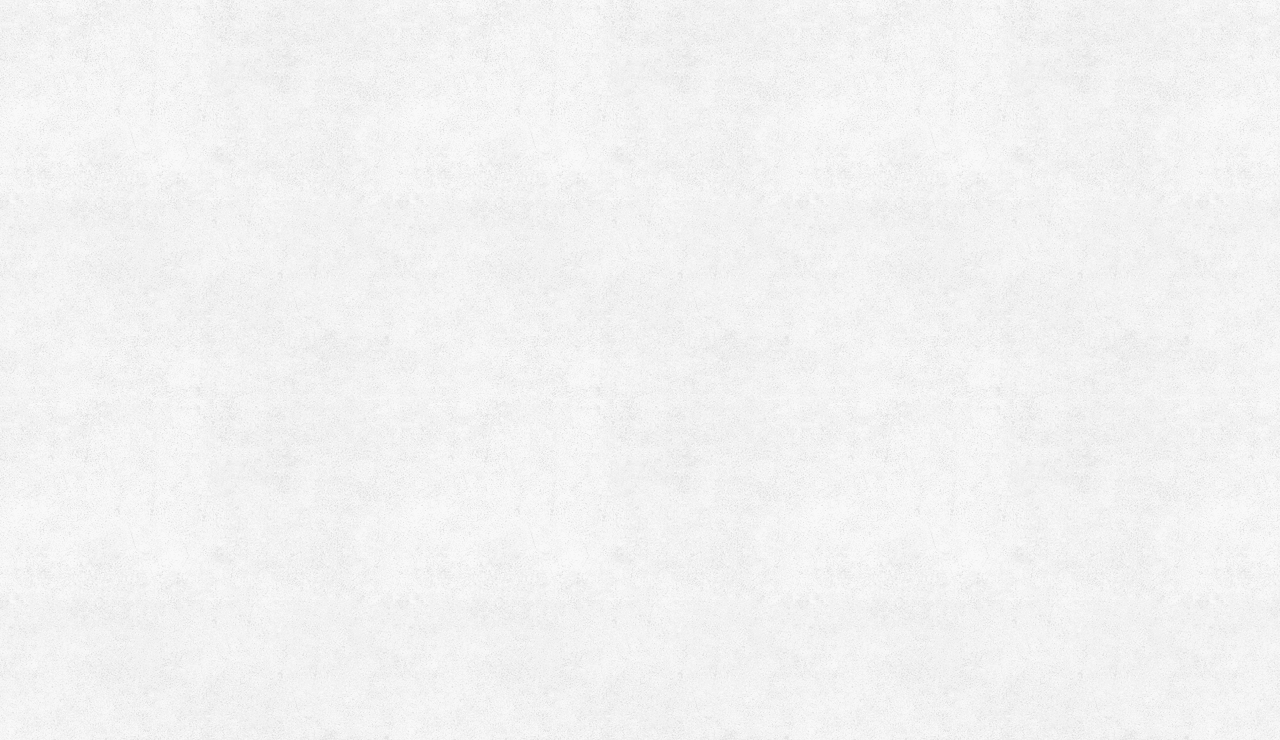
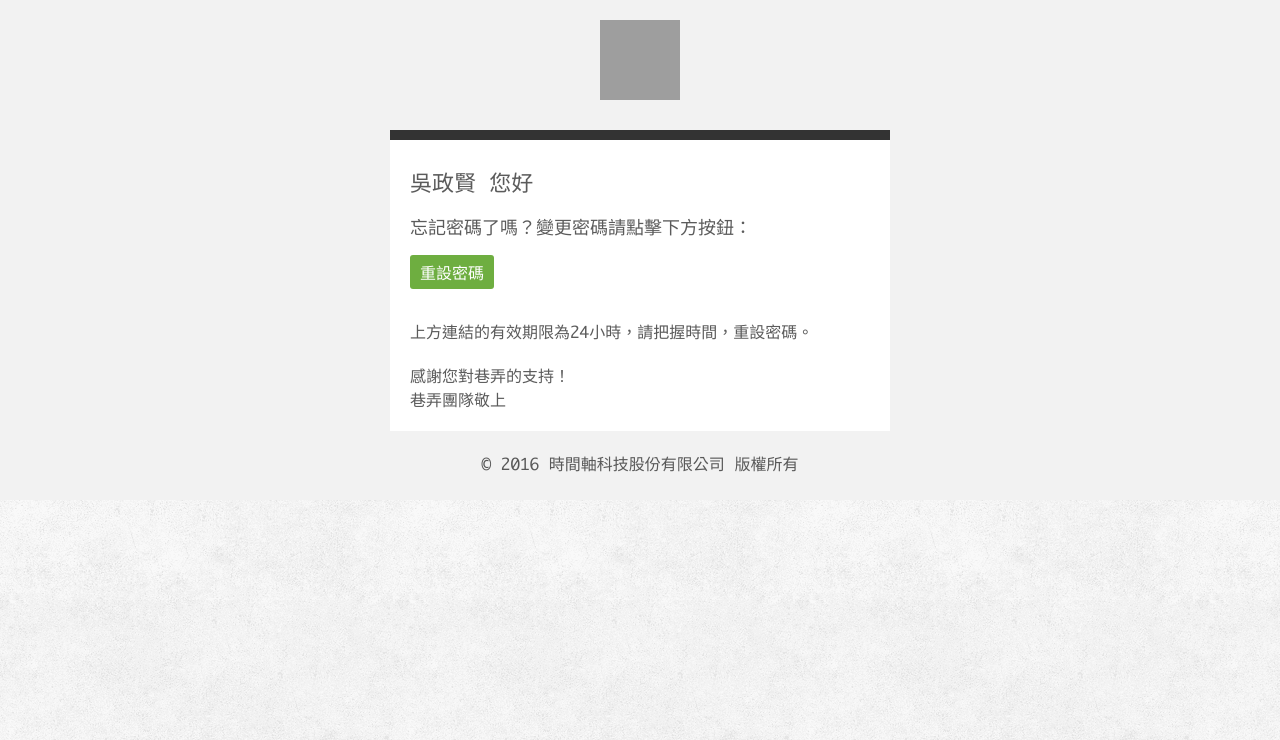
Before and after one commit to oawu/oaf2e, a PHP site: page / in a window 1280 px wide. Shown: the top 740 px of the page. Run offline with PHP 8.4, Linux system fonts and the light colour scheme; grey boxes are pictures that could not be loaded.

Commit message:
no message

```diff
--- a/css/public.css
+++ b/css/public.css
@@ -1 +1 @@
-@font-face{font-family:"Monaco";src:url('/oaf2e/font/monaco/monaco.ttf?1439651096') format('truetype'),url('/oaf2e/font/monaco/monaco.otf?1439651096') format('opentype')}*,*:after,*:before{vertical-align:top;-moz-box-sizing:border-box;-webkit-box-sizing:border-box;box-sizing:border-box;-moz-osx-font-smoothing:antialiased;-webkit-font-smoothing:antialiased;-moz-font-smoothing:antialiased;-ms-font-smoothing:antialiased;-o-font-smoothing:antialiased}*::-moz-selection,*:after::-moz-selection,*:before::-moz-selection{color:#fff;background-color:#96c8ff}*::selection,*:after::selection,*:before::selection{color:#fff;background-color:#96c8ff}html{height:100%}html body{position:relative;display:inline-block;text-align:center;margin:0;width:100%;height:100%;font-size:medium;font-family:Monaco, "微軟正黑體", "Microsoft JhengHei";background:#fff url('/oaf2e/img/bg/grunge.png');color:rgba(50,50,50,0.8);-moz-osx-font-smoothing:antialiased;-webkit-font-smoothing:antialiased;-moz-font-smoothing:antialiased;-ms-font-smoothing:antialiased;-o-font-smoothing:antialiased}html body #container{position:relative;display:block;margin:0 auto;max-width:1200px;padding:0 10px}@media screen and (min-width: 1200px){html body #container{padding:0}}
+@font-face{font-family:"Monaco";src:url('/oaf2e/font/monaco/monaco.ttf?1439651096') format('truetype'),url('/oaf2e/font/monaco/monaco.otf?1439651096') format('opentype')}*,*:after,*:before{vertical-align:top;-moz-box-sizing:border-box;-webkit-box-sizing:border-box;box-sizing:border-box;-moz-osx-font-smoothing:antialiased;-webkit-font-smoothing:antialiased;-moz-font-smoothing:antialiased;-ms-font-smoothing:antialiased;-o-font-smoothing:antialiased}*::-moz-selection,*:after::-moz-selection,*:before::-moz-selection{color:#fff;background-color:#96c8ff}*::selection,*:after::selection,*:before::selection{color:#fff;background-color:#96c8ff}html{height:100%}html body{position:relative;display:inline-block;text-align:center;margin:0;width:100%;height:100%;font-size:medium;font-family:Monaco, "微軟正黑體", "Microsoft JhengHei";background:#fff url('/oaf2e/img/bg/grunge.png');color:rgba(50,50,50,0.8);-moz-osx-font-smoothing:antialiased;-webkit-font-smoothing:antialiased;-moz-font-smoothing:antialiased;-ms-font-smoothing:antialiased;-o-font-smoothing:antialiased}html body #container{position:relative;display:block;margin:0 auto;max-width:1200px;padding:0 10px}@media screen and (min-width: 1200px){html body #container{padding:0}}.ssa{-moz-border-radius:3px;-webkit-border-radius:3px;border-radius:3px}
--- a/index.html
+++ b/index.html
@@ -37,6 +37,45 @@
 
   </head>
   <body lang="zh-tw">
+    <style type="text/css">
+        div.i {
+/*background-color: rgba(242, 242, 242, 1); display: inline-block; width: 100%; height: 500px; text-align: center; padding-top: 20px;*/
+        }
+        img {
+/*display: inline-block; width: 80px; height: 80px; margin: 0 auto;*/
+        }
+        .c {
+/*background-color: rgba(255, 255, 255, 1); margin: 0 auto; width: 500px; margin-top: 30px; border-top: 10px solid rgba(51, 51, 51, 1); text-align: left; padding: 10px 20px; position: relative; padding-bottom: 50px;*/
+        }
+        h1 {
+/*font-size: 22px; font-weight: normal;*/
+        }
+        h2 {
+/*font-size: 18px; font-weight: normal;*/
+        }
+        a {
+/*display: inline-block; background-color: rgba(110, 174, 64, 1); color: rgba(255, 255, 255, 1); text-decoration: none; padding: 5px 10px; -moz-border-radius:3px; -webkit-border-radius:3px; border-radius:3px*/
+        }
 
+        p + p {
+/*margin-top: 0; margin-bottom: 0;*/
+        }
+        span {
+/*position: absolute; bottom: 0; left: 0; display: inline-block; background-color: rgba(242, 242, 242, 1); width: 100%; text-align: center; padding-top: 10px;*/
+        }
+    </style>
+    <div style='background-color: rgba(242, 242, 242, 1); display: inline-block; width: 100%; height: 500px; text-align: center; padding-top: 20px;'>
+        <img style='display: inline-block; width: 80px; height: 80px; margin: 0 auto;' src='https://dl.dropboxusercontent.com/u/5842721/03_WebLink/logo.png' />
+
+        <div style='background-color: rgba(255, 255, 255, 1); margin: 0 auto; width: 500px; margin-top: 30px; border-top: 10px solid rgba(51, 51, 51, 1); text-align: left; padding: 10px 20px; position: relative; padding-bottom: 20px;'>
+            <h1 style='font-size: 22px; font-weight: normal;'>吳政賢 您好</h1>
+            <h2 style='font-size: 18px; font-weight: normal;'>忘記密碼了嗎？變更密碼請點擊下方按鈕：</h2>
+            <a style='display: inline-block; background-color: rgba(110, 174, 64, 1); color: rgba(255, 255, 255, 1); text-decoration: none; padding: 5px 10px; -moz-border-radius:3px; -webkit-border-radius:3px; border-radius:3px' href=''>重設密碼</a>
+            <p style='margin-top: 30px;margin-bottom: 20px;'>上方連結的有效期限為24小時，請把握時間，重設密碼。</p>
+            <p style='margin-top: 0; margin-bottom: 0;'>感謝您對巷弄的支持！</p>
+            <p style='margin-top: 0; margin-bottom: 0;'>巷弄團隊敬上</p>
+        </div>
+        <span style='display: inline-block; margin-top: 20px;'>© 2016 時間軸科技股份有限公司 版權所有</span>
+    </div>
   </body>
 </html>
--- a/scss/public.scss
+++ b/scss/public.scss
@@ -59,3 +59,7 @@ html {
     }
   }
 }
+
+.ssa {
+  @include border-radius(3px);
+}
```
